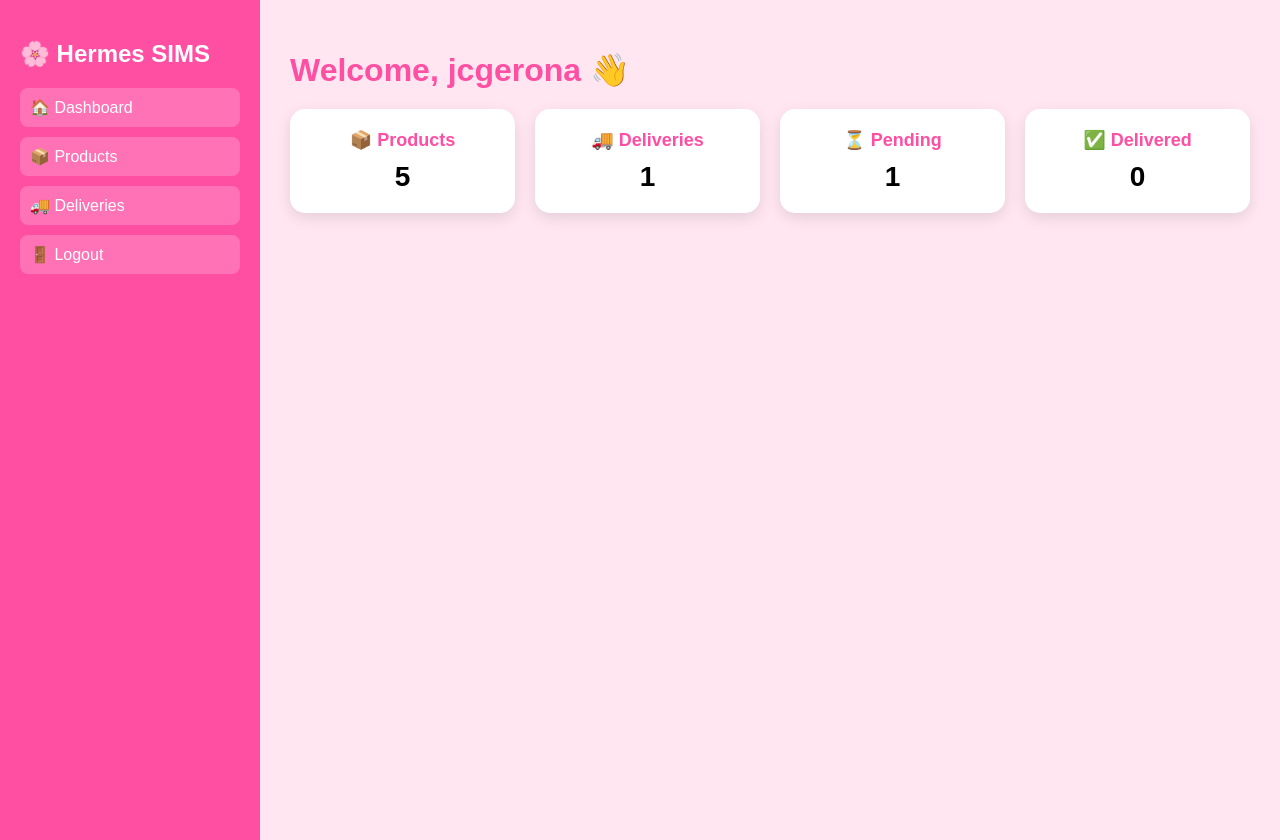
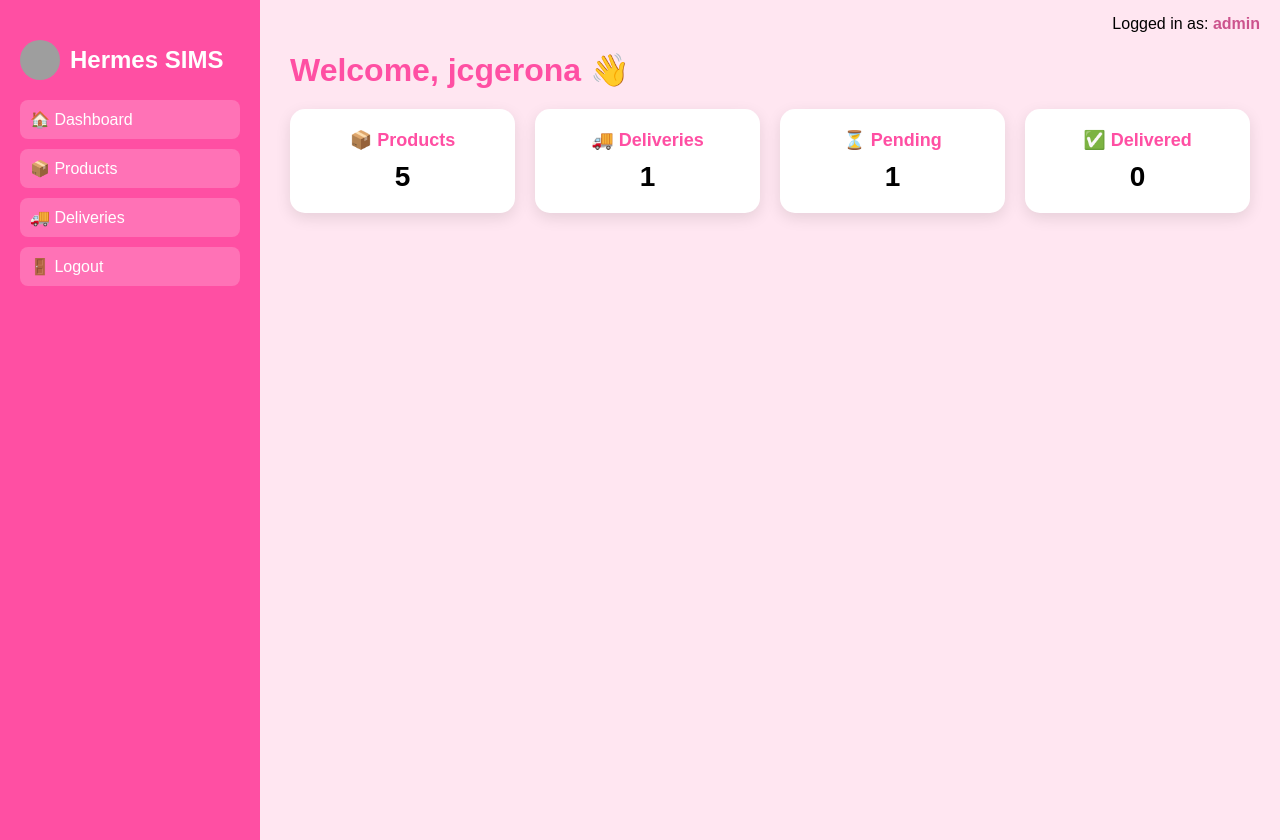
Before and after one commit to noonereally12/HERMES_SIMS, a PHP site: page /dashboard.php in a window 1280 px wide. Run offline with PHP 8.4, Linux system fonts and the light colour scheme; a user stored in the database is signed in; data comes from the database, SQL or seed files in the repository; tables that the repository leaves empty hold one stand-in row (values such as "Sample post"); grey boxes are pictures that could not be loaded.

Commit message:
Update dashboard.php

```diff
--- a/dashboard.php
+++ b/dashboard.php
@@ -19,6 +19,11 @@ $pendingCount = mysqli_fetch_assoc($pending)['total'];
 
 $delivered = mysqli_query($conn, "SELECT COUNT(*) as total FROM deliveries WHERE DelStatus='Delivered'");
 $deliveredCount = mysqli_fetch_assoc($delivered)['total'];
+
+$lowStockQuery = mysqli_query($conn, "SELECT * FROM products WHERE ProdStock <= 25");
+
+$expQuery = mysqli_query($conn, "SELECT * FROM products WHERE ProdExp < DATE_ADD(CURDATE(), INTERVAL 7 DAY) AND ProdExp > CURDATE()");
+$expiredQuery = mysqli_query($conn, "SELECT * FROM products WHERE ProdExp <= CURDATE()");
 ?>
 
 <!DOCTYPE html>
@@ -66,6 +71,58 @@ $deliveredCount = mysqli_fetch_assoc($delivered)['total'];
         h1{
             color:#ff4fa3;
             margin-bottom:20px;
+        }
+
+        .top-right{
+            position:absolute;
+            top:15px;
+            right:20px;
+        }
+
+        .role{
+            color:#cc538d;
+            font-weight:bold;
+        }
+
+        .alert{
+            padding:12px;
+            margin:10px 0;
+            border-radius:8px;
+            font-weight:bold;
+        }
+
+        .low-stock{
+            background:#fff3cd;
+            color:#856404;
+        }
+
+        .expiry{
+            background:#f8d7da;
+            color:#721c24;
+        }
+
+        .expired{
+            background:#cca0a5;
+            color:#771821;
+        }
+
+        .logo-title{
+
+            display:flex;
+
+            align-items:center;
+
+            gap:10px;
+        }
+
+        .logo{
+
+            width:40px;
+            height:40px;
+
+            border-radius:50%;
+
+            object-fit:cover;
         }
 
         .cards{
@@ -119,7 +176,10 @@ $deliveredCount = mysqli_fetch_assoc($delivered)['total'];
 
 <div class="sidebar">
 
-    <h2>🌸 Hermes SIMS</h2>
+    <h2 class="logo-title">
+        <img src="images/HERMES.png" class="logo">
+        Hermes SIMS
+    </h2>
 
     <a href="dashboard.php">🏠 Dashboard</a>
     <a href="products.php">📦 Products</a>
@@ -130,7 +190,14 @@ $deliveredCount = mysqli_fetch_assoc($delivered)['total'];
 
 <div class="main">
 
-    <h1>Welcome, <?php echo htmlspecialchars($_SESSION['username']); ?> 👋</h1>
+    <h1>Welcome, <?php echo htmlspecialchars($_SESSION['username']); ?> 👋 </h1>
+
+    <div class="top-right">
+    Logged in as:
+    <span class="role">
+        <?php echo $_SESSION['role']; ?>
+    </span>
+    </div>
 
     <div class="cards">
 
@@ -154,6 +221,29 @@ $deliveredCount = mysqli_fetch_assoc($delivered)['total'];
             <p><?php echo $deliveredCount; ?></p>
         </div>
 
+        <?php while($low = mysqli_fetch_assoc($lowStockQuery)) { ?>
+            <div class="alert low-stock">
+                ⚠️ Low Stock:
+            <?php echo $low['ProdName']; ?> (<?php echo $low['ProdStock']; ?> left)
+            </div>
+        <?php } ?>
+
+        <?php while($exp = mysqli_fetch_assoc($expQuery)) { ?>
+            <div class="alert expiry">
+                ⏰ Near Expiration:
+                <?php echo $exp['ProdName']; ?>
+                (<?php echo $exp['ProdExp']; ?>)
+            </div>
+        <?php } ?>
+
+        <?php while($exp = mysqli_fetch_assoc($expiredQuery)) { ?>
+            <div class="alert expired">
+                ❌ Expired:
+                <?php echo $exp['ProdName']; ?>
+                (<?php echo $exp['ProdExp']; ?>)
+            </div>
+        <?php } ?>
+
     </div>
 
 </div>
```
